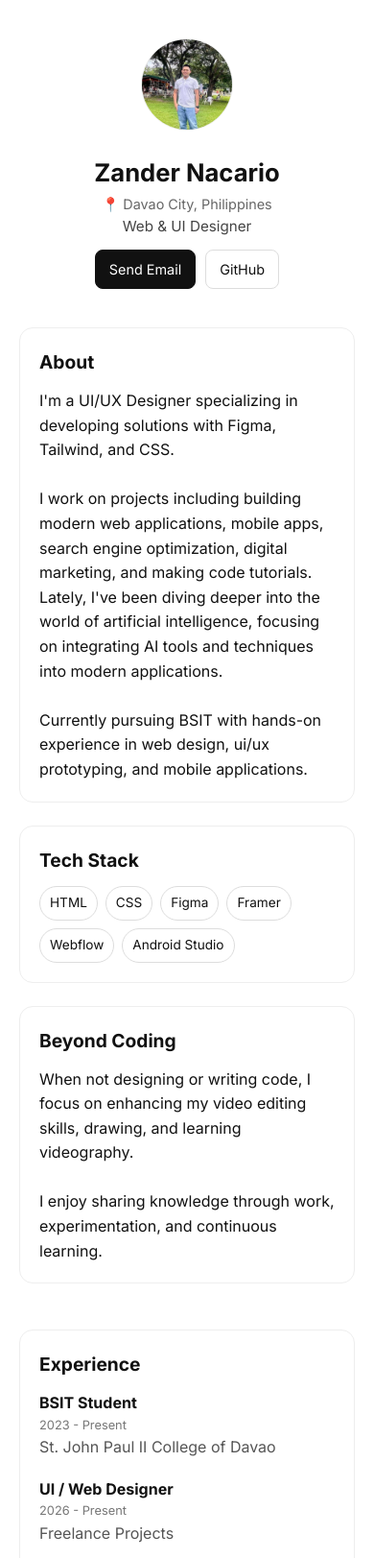
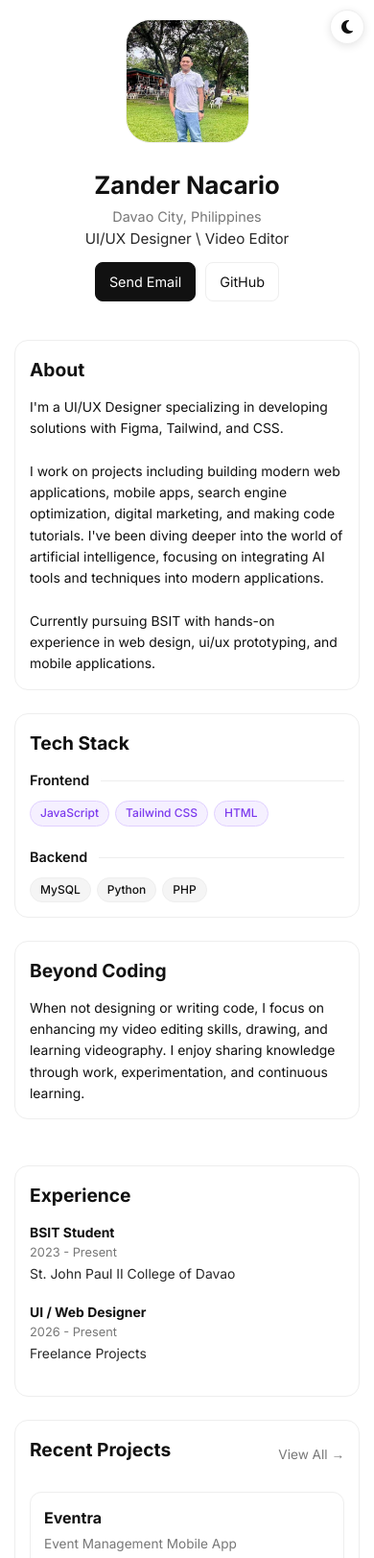
Before and after one commit to zndrCode/Web-Design-Portfolio, a plain HTML site: page index.html in a window 390 px wide. Shown: the top 1623 px of the page at 96% size. Drawn offline with Linux system fonts and the light colour scheme.

Commit message:
Darkmode

```diff
--- a/index.html
+++ b/index.html
@@ -8,11 +8,17 @@
   <meta name="description" content="Web & UI Designer specializing in clean, user-focused interfaces.">
 
   <link href="https://fonts.googleapis.com/css2?family=Inter:wght@300;400;500;600;700&display=swap" rel="stylesheet">
+  <link rel="stylesheet" href="https://cdnjs.cloudflare.com/ajax/libs/font-awesome/6.4.0/css/all.min.css">
   <link rel="stylesheet" href="style.css">
 </head>
 <body>
 
 <div class="page">
+
+  <!-- DARK MODE TOGGLE (Top left) -->
+  <button class="theme-toggle" id="themeToggle" aria-label="Toggle dark mode">
+    <i class="fas fa-moon"></i>
+  </button>
 
   <!-- PROFILE HEADER -->
   <header class="profile-header">
@@ -20,8 +26,8 @@
 
     <div class="profile-info">
       <h1>Zander Nacario</h1>
-      <p class="location">📍 Davao City, Philippines</p>
-      <p class="role">Web & UI Designer</p>
+      <p class="location">Davao City, Philippines</p>
+      <p class="role">UI/UX Designer \ Video Editor</p>
 
       <div class="profile-actions">
         <a href="#contact" class="btn primary">Send Email</a>
@@ -40,22 +46,34 @@
         <h2>About</h2>
         <p>I'm a UI/UX Designer specializing in developing solutions with Figma, Tailwind, and CSS.</p><br>
 
-        <p>I work on projects including building modern web applications, mobile apps, search engine optimization, digital marketing, and making code tutorials.</p>
-        <p>Lately, I've been diving deeper into the world of artificial intelligence, focusing on integrating AI tools and techniques into modern applications.</p><br>
+        <p>I work on projects including building modern web applications, mobile apps, search engine optimization, digital marketing, and making code tutorials.
+          I've been diving deeper into the world of artificial intelligence,
+          focusing on integrating AI tools and techniques into modern applications.</p><br>
 
         <p>
           Currently pursuing BSIT with hands-on experience in web design, ui/ux prototyping, and mobile applications.
       </div>
 
+      <!-- UPDATED TECH STACK SECTION -->
       <div class="card">
         <h2>Tech Stack</h2>
-        <div class="chip-group">
-          <span>HTML</span>
-          <span>CSS</span>
-          <span>Figma</span>
-          <span>Framer</span>
-          <span>Webflow</span>
-          <span>Android Studio</span>
+
+        <div class="stack-category">
+          <h3 class="category-title">Frontend</h3>
+          <div class="chip-group">
+            <span class="chip">JavaScript</span>
+            <span class="chip">Tailwind CSS</span>
+            <span class="chip">HTML</span>
+          </div>
+        </div>
+
+        <div class="stack-category">
+          <h3 class="category-title">Backend</h3>
+          <div class="chip-group">
+            <span class="chip">MySQL</span>
+            <span class="chip">Python</span>
+            <span class="chip">PHP</span>
+          </div>
         </div>
       </div>
 
@@ -64,10 +82,7 @@
         <h2>Beyond Coding</h2>
         <p>
           When not designing or writing code, I focus on enhancing my video editing skills,
-          drawing, and learning videography.
-        </p><br>
-        <p>
-          I enjoy sharing knowledge through work, experimentation,
+          drawing, and learning videography. I enjoy sharing knowledge through work, experimentation,
           and continuous learning.
         </p>
       </div>
@@ -110,7 +125,7 @@
         </div>
       </div>
 
-      <!-- CONTACT - NOW IN RIGHT COLUMN -->
+      <!-- CONTACT -->
       <section id="contact" class="card">
         <h2>Contact</h2>
 
@@ -119,22 +134,13 @@
           Feel free to reach out anytime.
         </p>
 
-        <div class="contact-details">
-          <div class="contact-item">
-            <p>nzandergab@gmail.com</p>
-          </div>
-          <div class="contact-item">
-            <span>Davao City, Philippines</span>
-          </div>
-        </div>
-
         <form id="contactForm" class="contact-form">
           <div class="form-row">
-            <input type="text" placeholder="Your Name" required>
-            <input type="email" placeholder="Your Email" required>
+            <input type="text" id="name" placeholder="Your Name" required>
+            <input type="email" id="email" placeholder="Your Email" required>
           </div>
 
-          <textarea placeholder="Your Message" required></textarea>
+          <textarea id="message" placeholder="Your Message" required></textarea>
 
           <button type="submit" class="btn primary">
             Send Message →
--- a/script.js
+++ b/script.js
@@ -1,5 +1,47 @@
+// Dark Mode Toggle Functionality
+const themeToggle = document.getElementById('themeToggle');
+const themeIcon = themeToggle.querySelector('i');
+
+// Check for saved theme or system preference
+function getThemePreference() {
+  const savedTheme = localStorage.getItem('theme');
+  if (savedTheme) {
+    return savedTheme;
+  }
+  return window.matchMedia('(prefers-color-scheme: dark)').matches ? 'dark' : 'light';
+}
+
+// Apply theme
+function applyTheme(theme) {
+  document.documentElement.setAttribute('data-theme', theme);
+  localStorage.setItem('theme', theme);
+
+  // Update icon
+  if (theme === 'dark') {
+    themeIcon.className = 'fas fa-sun';
+  } else {
+    themeIcon.className = 'fas fa-moon';
+  }
+}
+
+// Toggle theme
+function toggleTheme() {
+  const currentTheme = document.documentElement.getAttribute('data-theme') || 'light';
+  const newTheme = currentTheme === 'light' ? 'dark' : 'light';
+  applyTheme(newTheme);
+}
+
+// Initialize theme
+const initialTheme = getThemePreference();
+applyTheme(initialTheme);
+
+// Event listener for toggle button
+themeToggle.addEventListener('click', toggleTheme);
+
+// Contact Form Handler
 const contactForm = document.getElementById("contactForm");
 
+if (contactForm) {
   contactForm.addEventListener("submit", function (e) {
     e.preventDefault();
 
@@ -16,3 +58,15 @@ contactForm.addEventListener("submit", function (e) {
     window.location.href =
       `mailto:nzandergab@gmail.com?subject=${encodeURIComponent(subject)}&body=${body}`;
   });
+}
+
+// Listen for system theme changes
+window.matchMedia('(prefers-color-scheme: dark)').addEventListener('change', (e) => {
+  // Only auto-switch if user hasn't manually set a preference
+  if (!localStorage.getItem('theme')) {
+    applyTheme(e.matches ? 'dark' : 'light');
+  }
+});
+
+// Add smooth transitions for theme changes
+document.documentElement.style.transition = 'background-color 0.3s ease, color 0.3s ease';
--- a/style.css
+++ b/style.css
@@ -4,17 +4,81 @@
   box-sizing: border-box;
 }
 
+:root {
+  --bg-color: #ffffff;
+  --text-color: #111111;
+  --card-bg: #ffffff;
+  --card-border: #eeeeee;
+  --muted-text: #777777;
+  --primary-btn-bg: #111111;
+  --primary-btn-color: #ffffff;
+  --chip-bg: #f5f5f5;
+  --input-bg: #fafafa;
+  --shadow-color: rgba(0, 0, 0, 0.1);
+  --hover-bg: #fafafa;
+}
+
+[data-theme="dark"] {
+  --bg-color: #0f0f0f;
+  --text-color: #f0f0f0;
+  --card-bg: #1a1a1a;
+  --card-border: #333333;
+  --muted-text: #aaaaaa;
+  --primary-btn-bg: #ffffff;
+  --primary-btn-color: #111111;
+  --chip-bg: #2a2a2a;
+  --input-bg: #2a2a2a;
+  --shadow-color: rgba(0, 0, 0, 0.3);
+  --hover-bg: #222222;
+}
+
 body {
   font-family: 'Inter', sans-serif;
-  background: #fff;
-  color: #111;
+  background: var(--bg-color);
+  color: var(--text-color);
   line-height: 1.6;
+  transition: background-color 0.3s ease, color 0.3s ease;
 }
 
 .page {
   max-width: 1150px;
   margin: auto;
   padding: 40px 20px;
+  position: relative;
+}
+
+/* Dark Mode Toggle Button */
+.theme-toggle {
+  position: fixed;
+  top: 20px;
+  left: 20px;
+  width: 44px;
+  height: 44px;
+  border-radius: 50%;
+  background: var(--card-bg);
+  border: 1px solid var(--card-border);
+  color: var(--text-color);
+  cursor: pointer;
+  display: flex;
+  align-items: center;
+  justify-content: center;
+  font-size: 1.2rem;
+  z-index: 1000;
+  transition: all 0.3s ease;
+  box-shadow: 0 2px 8px var(--shadow-color);
+}
+
+.theme-toggle:hover {
+  transform: scale(1.1);
+  box-shadow: 0 4px 12px var(--shadow-color);
+}
+
+.theme-toggle i {
+  transition: transform 0.3s ease;
+}
+
+[data-theme="dark"] .theme-toggle i {
+  transform: rotate(360deg);
 }
 
 /* Header */
@@ -26,10 +90,10 @@ body {
 }
 
 .avatar {
-  width: 96px;
-  height: 96px;
-  border-radius: 50%;
-  border: 1px solid #eee;
+  width: 129px;
+  height: 129px;
+  border-radius: 20%;
+  border: 1px solid var(--card-border);
   object-fit: cover;
 }
 
@@ -39,12 +103,13 @@ body {
 
 .location {
   font-size: 0.9rem;
-  color: #666;
+  color: var(--muted-text);
 }
 
 .role {
   font-size: 0.95rem;
-  color: #444;
+  color: var(--text-color);
+  opacity: 0.9;
 }
 
 .profile-actions {
@@ -57,18 +122,28 @@ body {
 .btn {
   padding: 8px 14px;
   border-radius: 8px;
-  border: 1px solid #ddd;
-  background: transparent;
-  color: #111;
+  border: 1px solid var(--card-border);
+  background: var(--card-bg);
+  color: var(--text-color);
   text-decoration: none;
   font-size: 0.9rem;
   cursor: pointer;
+  transition: all 0.2s ease;
+}
+
+.btn:hover {
+  transform: translateY(-1px);
+  box-shadow: 0 4px 12px var(--shadow-color);
 }
 
 .btn.primary {
-  background: #111;
-  color: #fff;
-  border-color: #111;
+  background: var(--primary-btn-bg);
+  color: var(--primary-btn-color);
+  border-color: var(--primary-btn-bg);
+}
+
+.btn.primary:hover {
+  opacity: 0.9;
 }
 
 /* Layout */
@@ -80,11 +155,13 @@ body {
 
 /* Cards */
 .card {
-  border: 1px solid #eee;
+  font-size: 0.87rem;
+  border: 1px solid var(--card-border);
   border-radius: 14px;
   padding: 20px;
-  background: #fff;
+  background: var(--card-bg);
   margin-bottom: 24px;
+  transition: all 0.3s ease;
 }
 
 .card h2 {
@@ -92,18 +169,82 @@ body {
   margin-bottom: 12px;
 }
 
-/* Chips */
+/* ===== TECH STACK REDESIGN ===== */
+.stack-category {
+  margin-bottom: 24px;
+}
+
+.stack-category:last-child {
+  margin-bottom: 0;
+}
+
+.category-title {
+  font-size: 0.95rem;
+  font-weight: 600;
+  margin-bottom: 10px;
+  color: var(--text-color);
+  display: flex;
+  align-items: center;
+}
+
+.category-title::after {
+  content: '';
+  flex-grow: 1;
+  height: 1px;
+  background-color: var(--card-border);
+  margin-left: 12px;
+  margin-top: 2px;
+}
+
+/* Chip redesign */
 .chip-group {
   display: flex;
   flex-wrap: wrap;
   gap: 8px;
 }
 
-.chip-group span {
-  padding: 6px 10px;
-  border-radius: 999px;
-  border: 1px solid #ddd;
-  font-size: 0.85rem;
+.chip {
+  display: inline-block;
+  padding: 6px 12px;
+  background-color: var(--chip-bg);
+  border-radius: 16px;
+  font-size: 0.8rem;
+  font-weight: 500;
+  color: var(--text-color);
+  border: 1px solid var(--card-border);
+  transition: all 0.2s ease;
+  line-height: 1.2;
+}
+
+.chip:hover {
+  transform: translateY(-1px);
+  box-shadow: 0 2px 8px var(--shadow-color);
+}
+
+/* Different category colors - Light Mode */
+.stack-category:nth-child(1) .chip {
+  background-color: #f0f7ff;
+  border-color: #d0e3ff;
+  color: #0066cc;
+}
+
+.stack-category:nth-child(2) .chip {
+  background-color: #f5f0ff;
+  border-color: #e0d0ff;
+  color: #7c3aed;
+}
+
+/* Different category colors - Dark Mode */
+[data-theme="dark"] .stack-category:nth-child(1) .chip {
+  background-color: #1a2a3a;
+  border-color: #2a4a6a;
+  color: #66aaff;
+}
+
+[data-theme="dark"] .stack-category:nth-child(2) .chip {
+  background-color: #2a1a3a;
+  border-color: #4a2a6a;
+  color: #b38aff;
 }
 
 /* Timeline */
@@ -113,12 +254,13 @@ body {
 
 .timeline-item span {
   font-size: 0.8rem;
-  color: #777;
+  color: var(--muted-text);
   display: block;
 }
 
 .timeline-item p {
-  color: #555;
+  color: var(--text-color);
+  opacity: 0.9;
 }
 
 /* Recent Projects */
@@ -132,8 +274,13 @@ body {
 .view-all {
   text-decoration: none;
   font-size: 0.85rem;
-  color: #777;
+  color: var(--muted-text);
   cursor: pointer;
+  transition: color 0.2s ease;
+}
+
+.view-all:hover {
+  color: var(--text-color);
 }
 
 .projects-grid {
@@ -145,7 +292,7 @@ body {
 
 .project-card {
   text-decoration: none;
-  border: 1px solid #eee;
+  border: 1px solid var(--card-border);
   margin-bottom: 12px;
   border-radius: 12px;
   padding: 14px;
@@ -153,7 +300,7 @@ body {
 }
 
 .project-card:hover {
-  background: #fafafa;
+  background: var(--hover-bg);
 }
 
 .project-card h3 {
@@ -162,8 +309,9 @@ body {
 }
 
 .muted {
+  display: flex;
   font-size: 0.85rem;
-  color: #777;
+  color: var(--muted-text);
 }
 
 .project-link {
@@ -172,46 +320,28 @@ body {
   font-size: 0.75rem;
   padding: 4px 8px;
   border-radius: 999px;
-  background: #f3f3f3;
+  background: var(--chip-bg);
+  text-decoration: none;
+  color: var(--text-color);
+  transition: all 0.2s ease;
 }
 
-/* Contact (Refined to match Beyond Coding style) */
-.contact-card {
-  text-align: center;
+.project-link:hover {
+  background: var(--hover-bg);
 }
 
+/* Contact */
 .contact-intro {
   font-size: 0.95rem;
-  color: #444;
+  color: var(--muted-text);
   margin-bottom: 16px;
 }
-
-.contact-details {
-  display: flex;
-  flex-direction: column;
-  gap: 8px;
-  margin-bottom: 18px;
-  align-items: center;
-}
-
-.contact-item {
-  gap: 10px;
-  font-size: 0.9rem;
-  color: #555;
-}
-
-.contact-item a {
-  color: #111;
-  text-decoration: none;
-}
-
 
 /* Contact Form */
 .contact-form {
   display: flex;
   flex-direction: column;
   gap: 12px;
-  align-items: center;
 }
 
 .form-row {
@@ -224,11 +354,12 @@ body {
 .contact-form textarea {
   padding: 12px;
   border-radius: 10px;
-  border: 1px solid #e5e5e5;
+  border: 1px solid var(--card-border);
   font-size: 0.9rem;
-  background: #fafafa;
+  background: var(--input-bg);
   width: 100%;
-  max-width: 400px;
+  transition: all 0.2s ease;
+  color: var(--text-color);
 }
 
 .contact-form textarea {
@@ -239,27 +370,20 @@ body {
 .contact-form input:focus,
 .contact-form textarea:focus {
   outline: none;
-  border-color: #111;
-  background: #fff;
+  border-color: var(--text-color);
+  box-shadow: 0 0 0 3px var(--shadow-color);
 }
 
 .contact-form button {
-  align-self: center;
+  align-self: flex-start;
   margin-top: 6px;
-}
-
-/* Mobile */
-@media (max-width: 600px) {
-  .form-row {
-    grid-template-columns: 1fr;
-  }
 }
 
 /* Footer */
 footer {
   text-align: center;
   padding: 20px 0;
-  color: #777;
+  color: var(--muted-text);
   font-size: 0.9rem;
 }
 
@@ -281,4 +405,50 @@ footer {
   .profile-actions {
     justify-content: center;
   }
+
+  .theme-toggle {
+    position: absolute;
+    top: 10px;
+    right: 10px;
+    left: auto;
+    width: 40px;
+    height: 40px;
+  }
 }
+
+@media (max-width: 600px) {
+  .form-row {
+    grid-template-columns: 1fr;
+  }
+
+  .chip-group {
+    gap: 6px;
+  }
+
+  .chip {
+    padding: 5px 10px;
+    font-size: 0.75rem;
+  }
+
+  .stack-category {
+    margin-bottom: 20px;
+  }
+
+  .category-title {
+    font-size: 0.9rem;
+  }
+
+  .page {
+    padding: 20px 15px;
+  }
+
+  .card {
+    padding: 15px;
+  }
+
+  .theme-toggle {
+    width: 36px;
+    height: 36px;
+    font-size: 1rem;
+  }
+}
```
Lines whose indentation alone changed are shown as unchanged.
